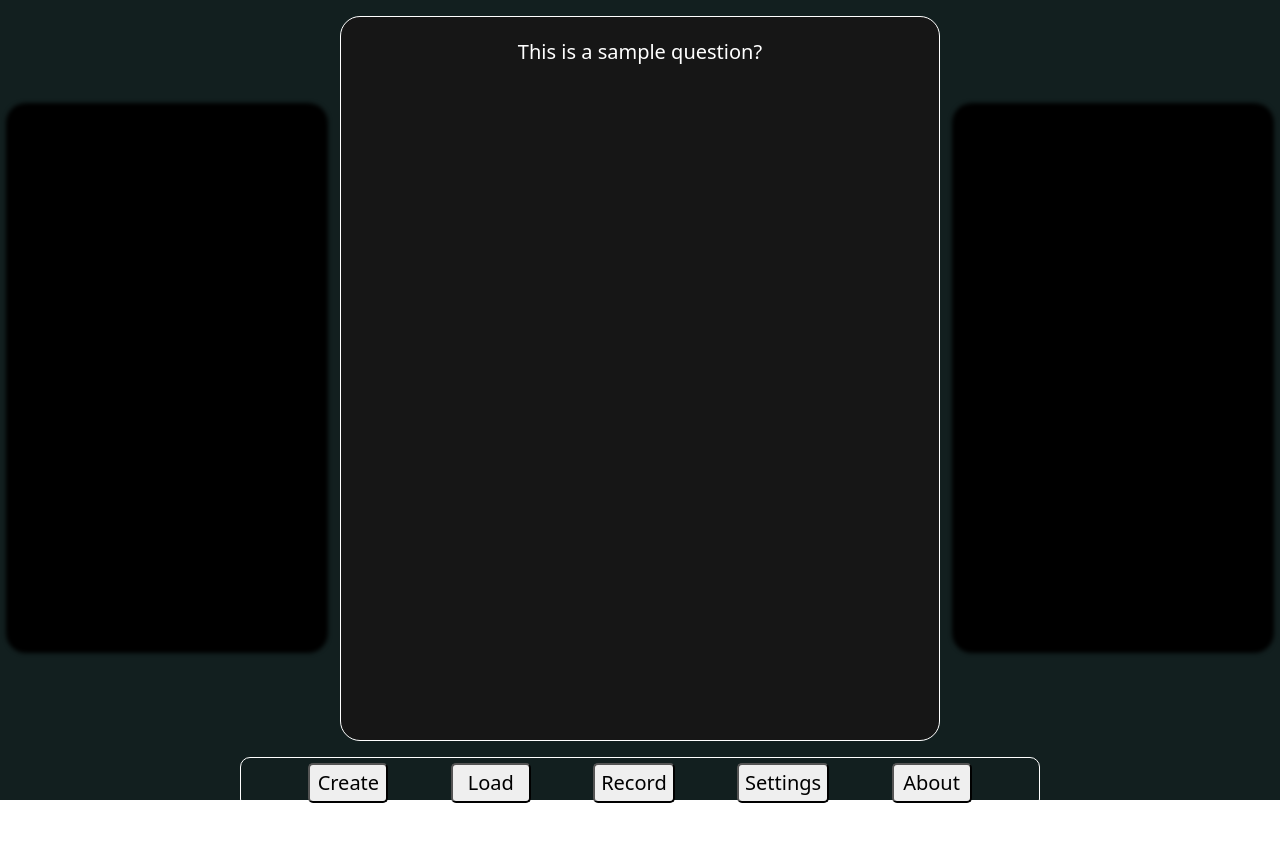
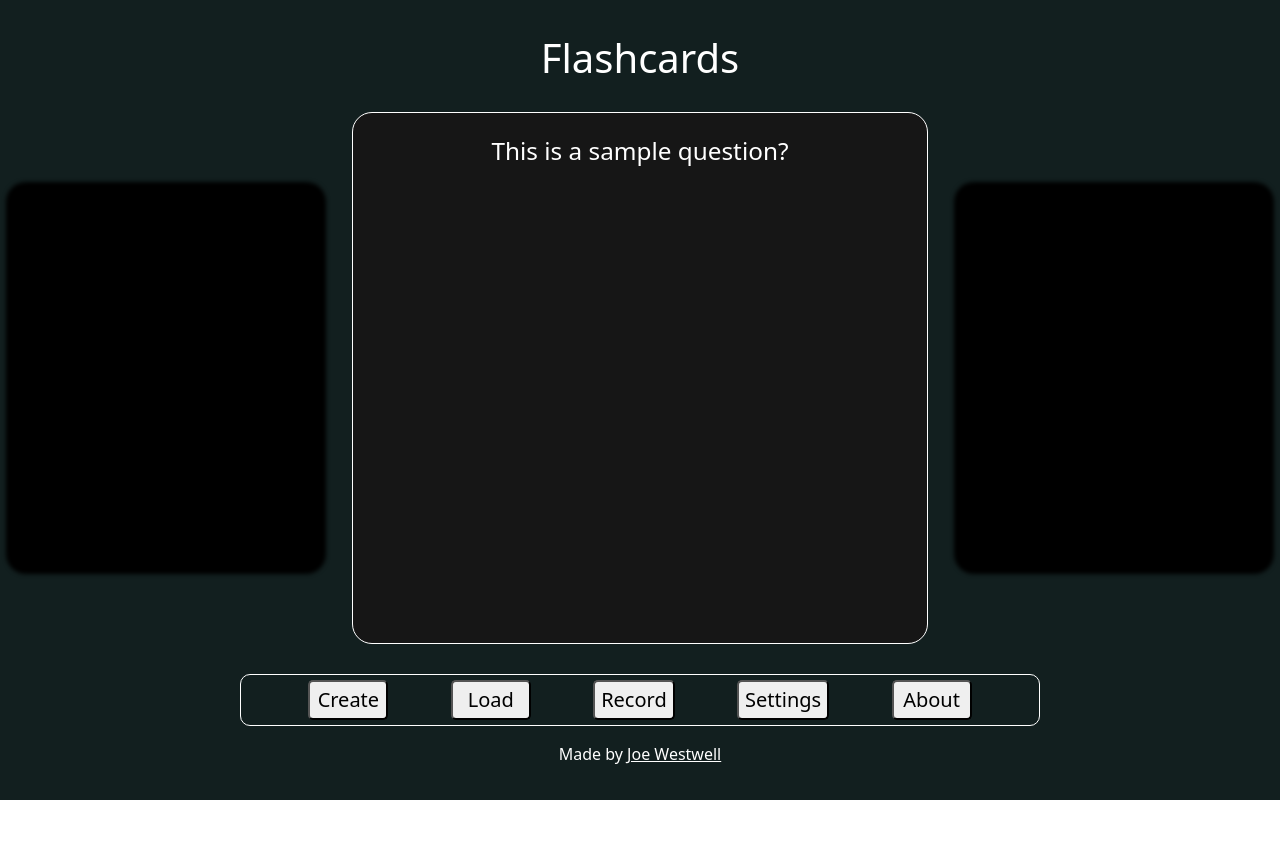
Before and after one commit to J-Wll/flashcards, a React (Vite) app: page / in a window 1280 px wide. Shown: the top 842 px of the page. After the commit the page ends 800 px from the top, so only its background shows below. Built offline with nearby package versions, Linux system fonts and the light colour scheme.

Commit message:
Dynamic scaling of flash card and font size

```diff
--- a/src/css/Flashcard.css
+++ b/src/css/Flashcard.css
@@ -1,22 +1,31 @@
 .flashcard{
     /* min-width: 250px; */
-    min-width: 600px;
-    height: 725px;
+    min-width: 500px;
+    width: 45%;
+    /* height: 600px; */
+    min-height: 300px;
+    max-width: 1500px;
+    /* max-height: 800px; */
+    height: 95%;
     background-color: rgb(22, 22, 22);
     border-radius: 20px;
     border:1px solid white;
-    margin: 0px 6px 0px 6px;
+    margin: 0px 20px 0px 20px;
+    box-sizing: border-box;
     /* box-shadow: 650px 0px 5px -50px, -650px 0px 5px -50px; */
 }
 
 .inactive{
     min-width: 10px;
-    width: 400px;
-    height: 550px;
+    /* width: 400px; */
+    width: 25%;
+    /* max-height: 550px; */
+    height: 70%;
     background-color: black;
     border: none;
     filter:blur(2px);
     cursor: pointer;
+    margin:0px 5px 0px 5px;
 }
 
 .active{
@@ -26,3 +35,7 @@
     font-size: 20px;
     padding: 20px;
 }
+
+.active p{
+    font-size: calc(16px + 0.4dvw + 0.4dvh);
+}
--- a/src/css/FlashcardHandler.css
+++ b/src/css/FlashcardHandler.css
@@ -1,5 +1,7 @@
 .flashcard-handler {
     width: 100vw;
+    /* height: 95vh; */
+    height: 70%;
     /* max-width: 1920px; */
     min-width: 250px;
     display: flex;
```
